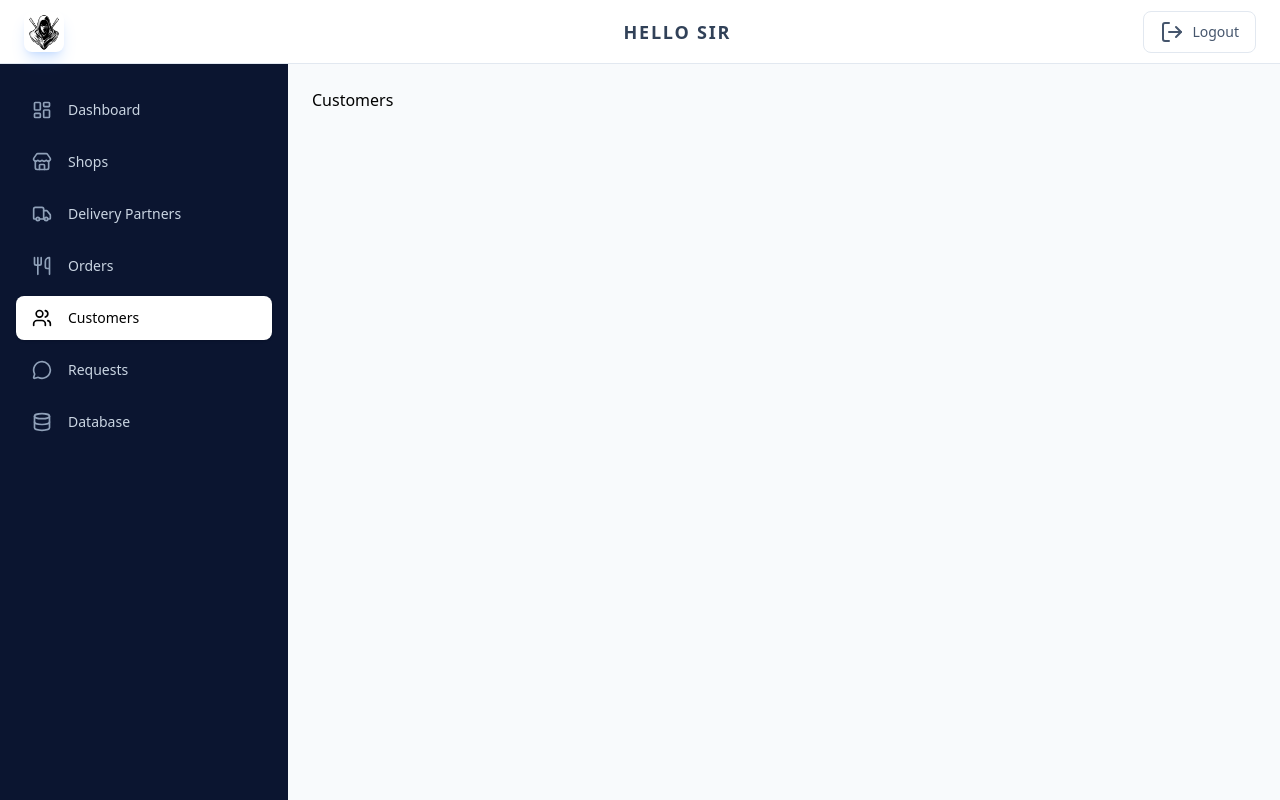
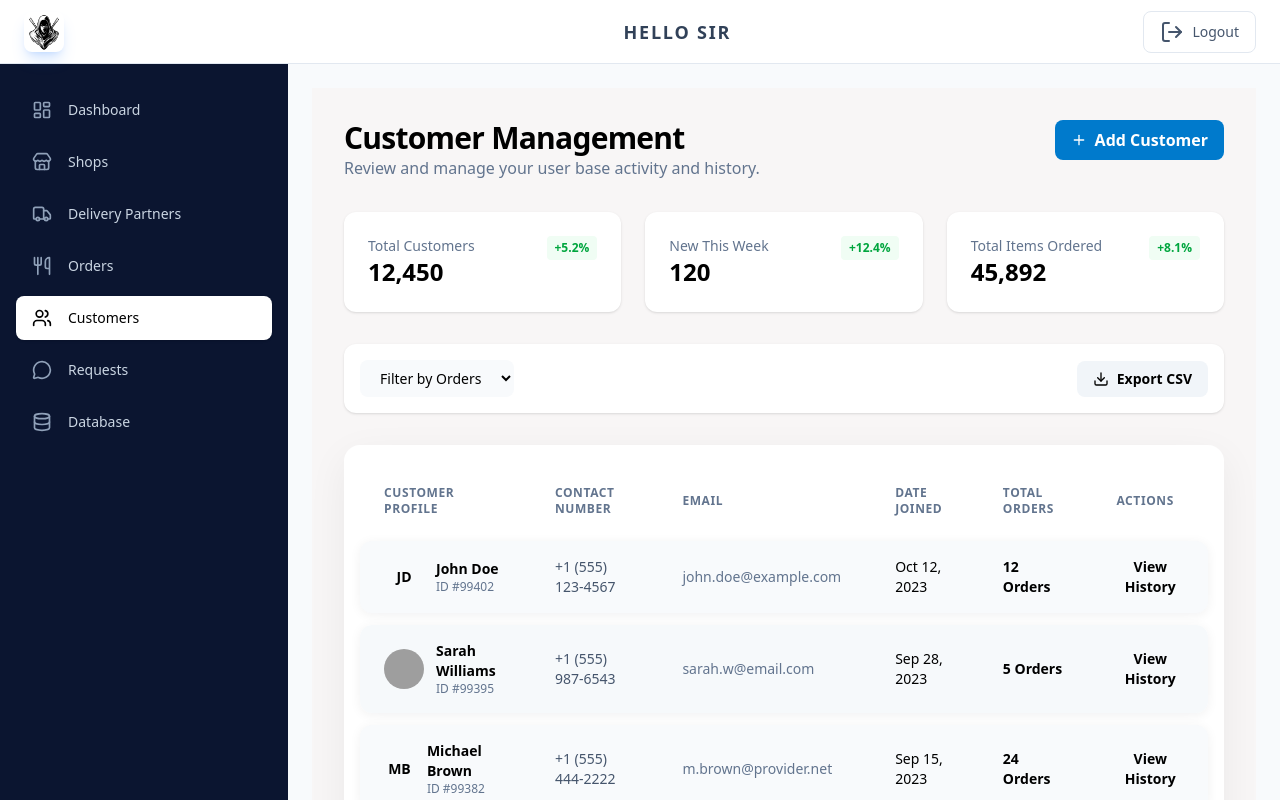
Before and after one commit to Dhanushkodiadhithan/AdminPanel, a Next.js app: page / in a window 1280 px wide. Both pictures are taken after a click on the button "Customers". Built offline with nearby package versions, Linux system fonts and the light colour scheme; grey boxes are pictures that could not be loaded.

Commit message:
Customer
Added customer page

```diff
--- a/src/Components/Customers.tsx
+++ b/src/Components/Customers.tsx
@@ -1,6 +1,263 @@
+"use client";
 
-export default function Customers() {
+import {
+  ColumnDef,
+  flexRender,
+  getCoreRowModel,
+  useReactTable,
+} from "@tanstack/react-table";
+import { Plus, Download } from "lucide-react";
+
+/* ---------------- TYPES ---------------- */
+
+type Customer = {
+  id: string;
+  name: string;
+  initials?: string;
+  avatar?: string;
+  phone: string;
+  email: string;
+  joined: string;
+  orders: number;
+};
+
+/* ---------------- DATA ---------------- */
+
+const data: Customer[] = [
+  {
+    id: "99402",
+    name: "John Doe",
+    initials: "JD",
+    phone: "+1 (555) 123-4567",
+    email: "john.doe@example.com",
+    joined: "Oct 12, 2023",
+    orders: 12,
+  },
+  {
+    id: "99395",
+    name: "Sarah Williams",
+    avatar: "https://randomuser.me/api/portraits/women/44.jpg",
+    phone: "+1 (555) 987-6543",
+    email: "sarah.w@email.com",
+    joined: "Sep 28, 2023",
+    orders: 5,
+  },
+  {
+    id: "99382",
+    name: "Michael Brown",
+    initials: "MB",
+    phone: "+1 (555) 444-2222",
+    email: "m.brown@provider.net",
+    joined: "Sep 15, 2023",
+    orders: 24,
+  },
+  {
+    id: "99371",
+    name: "Robert Lee",
+    avatar: "https://randomuser.me/api/portraits/men/52.jpg",
+    phone: "+1 (555) 777-8888",
+    email: "robert.lee@webmail.com",
+    joined: "Aug 30, 2023",
+    orders: 18,
+  },
+];
+
+/* ---------------- COLUMNS ---------------- */
+
+const columns: ColumnDef<Customer>[] = [
+  {
+    header: "Customer Profile",
+    accessorKey: "name",
+    cell: ({ row }) => {
+      const c = row.original;
+      return (
+        <div className="flex items-center gap-3">
+          {c.avatar ? (
+            <img
+              src={c.avatar}
+              className="w-10 h-10 rounded-full object-cover"
+            />
+          ) : (
+            <div className="w-10 h-10 rounded-full bg-primary/10 text-primary flex items-center justify-center font-bold text-sm">
+              {c.initials}
+            </div>
+          )}
+          <div>
+            <p className="font-semibold">{c.name}</p>
+            <p className="text-xs text-slate-500">ID #{c.id}</p>
+          </div>
+        </div>
+      );
+    },
+  },
+  {
+    header: "Contact Number",
+    accessorKey: "phone",
+    cell: info => <span className="text-slate-600">{info.getValue<string>()}</span>,
+  },
+  {
+    header: "Email",
+    accessorKey: "email",
+    cell: info => <span className="text-slate-500">{info.getValue<string>()}</span>,
+  },
+  {
+    header: "Date Joined",
+    accessorKey: "joined",
+  },
+  {
+    header: "Total Orders",
+    accessorKey: "orders",
+    cell: info => <span className="font-bold">{info.getValue<number>()} Orders</span>,
+  },
+  {
+    header: "Actions",
+    cell: () => (
+      <button className="text-primary text-sm font-semibold hover:underline">
+        View History
+      </button>
+    ),
+  },
+];
+
+/* ---------------- COMPONENT ---------------- */
+
+export default function CustomerManagement() {
+  const table = useReactTable({
+    data,
+    columns,
+    getCoreRowModel: getCoreRowModel(),
+  });
+
   return (
-    <div>Customers</div>
-  )
+    <div className="min-h-screen bg-[#f8f6f6] p-8 flex flex-col gap-8">
+
+      {/* HEADER */}
+      <div className="flex justify-between items-start">
+        <div>
+          <h1 className="text-3xl font-black tracking-tight">
+            Customer Management
+          </h1>
+          <p className="text-slate-500 mt-1">
+            Review and manage your user base activity and history.
+          </p>
+        </div>
+
+        <button className="flex items-center gap-2 bg-(--primary) cursor-pointer text-white px-4 py-2 rounded-lg font-bold hover:bg-primary/90 transition">
+          <Plus size={16} /> Add Customer
+        </button>
+      </div>
+
+      {/* STATS */}
+      <div className="grid grid-cols-1 md:grid-cols-3 gap-6">
+        <StatCard title="Total Customers" value="12,450" growth="+5.2%" />
+        <StatCard title="New This Week" value="120" growth="+12.4%" />
+        <StatCard title="Total Items Ordered" value="45,892" growth="+8.1%" />
+      </div>
+
+      {/* FILTER BAR */}
+      <div className="bg-white rounded-xl shadow-sm p-4 flex justify-between items-center">
+        <select className="px-4 py-2 rounded-lg bg-slate-50 text-sm cursor-pointer">
+          <option>Filter by Orders</option>
+          <option>Most Orders</option>
+          <option>Least Orders</option>
+        </select>
+
+        <button className="flex items-center  gap-2 px-4 cursor-pointer py-2 rounded-lg bg-slate-100 hover:bg-slate-200 text-sm font-semibold">
+          <Download size={16} /> Export CSV
+        </button>
+      </div>
+
+      {/* TABLE */}
+      <div className="bg-white rounded-2xl cursor-pointer shadow-[0_12px_40px_rgba(16,24,40,0.06)] p-4">
+        <table className="w-full border-separate border-spacing-y-3">
+          <thead>
+            {table.getHeaderGroups().map(group => (
+              <tr key={group.id}>
+                {group.headers.map(header => (
+                  <th
+                    key={header.id}
+                    className="px-6 py-3 text-xs uppercase tracking-wider text-slate-500 text-left"
+                  >
+                    {flexRender(
+                      header.column.columnDef.header,
+                      header.getContext()
+                    )}
+                  </th>
+                ))}
+              </tr>
+            ))}
+          </thead>
+
+          <tbody>
+            {table.getRowModel().rows.map(row => (
+              <tr
+                key={row.id}
+                className="
+                  bg-slate-50
+                  even:bg-slate-100/60
+                  rounded-xl
+                  shadow-[0_2px_12px_rgba(16,24,40,0.06)]
+                  hover:bg-white
+                  hover:shadow-[0_6px_22px_rgba(16,24,40,0.12)]
+                  transition
+                "
+              >
+                {row.getVisibleCells().map(cell => (
+                  <td
+                    key={cell.id}
+                    className="px-6 py-4 text-sm first:rounded-l-xl last:rounded-r-xl"
+                  >
+                    {flexRender(
+                      cell.column.columnDef.cell,
+                      cell.getContext()
+                    )}
+                  </td>
+                ))}
+              </tr>
+            ))}
+          </tbody>
+        </table>
+
+        {/* FOOTER */}
+        <div className="flex justify-between items-center mt-6 px-2">
+          <span className="text-sm text-slate-500">
+            Showing 1–4 of 12,450 results
+          </span>
+
+          <div className="flex gap-2 ">
+            <button className="h-9 w-9 rounded-lg hover:bg-slate-100">‹</button>
+            <button className="h-9 w-9 rounded-lg bg-(--primary) text-white font-bold">1</button>
+            <button className="h-9 w-9 rounded-lg hover:bg-slate-100">2</button>
+            <button className="h-9 w-9 rounded-lg hover:bg-slate-100">3</button>
+            <span className="text-slate-400">…</span>
+            <button className="h-9 w-9 rounded-lg hover:bg-slate-100">›</button>
+          </div>
+        </div>
+      </div>
+    </div>
+  );
 }
+
+/* ---------------- STAT CARD ---------------- */
+
+function StatCard({
+  title,
+  value,
+  growth,
+}: {
+  title: string;
+  value: string;
+  growth: string;
+}) {
+  return (
+    <div className="bg-white rounded-xl p-6 shadow-sm flex justify-between items-start">
+      <div>
+        <p className="text-sm text-slate-500">{title}</p>
+        <p className="text-2xl font-black">{value}</p>
+      </div>
+      <span className="text-xs font-bold text-green-600 bg-green-50 px-2 py-1 rounded">
+        {growth}
+      </span>
+    </div>
+  );
+}
--- a/src/app/layout.tsx
+++ b/src/app/layout.tsx
@@ -8,6 +8,7 @@ export default function RootLayout({
   return (
     <html lang="en">
       <head>
+        <title>Dashboard</title>
         <link rel="stylesheet" href="https://cdnjs.cloudflare.com/ajax/libs/font-awesome/7.0.1/css/all.min.css" integrity="sha512-2SwdPD6INVrV/lHTZbO2nodKhrnDdJK9/kg2XD1r9uGqPo1cUbujc+IYdlYdEErWNu69gVcYgdxlmVmzTWnetw==" crossOrigin="anonymous" referrerPolicy="no-referrer" />
       </head>
       <body
```
